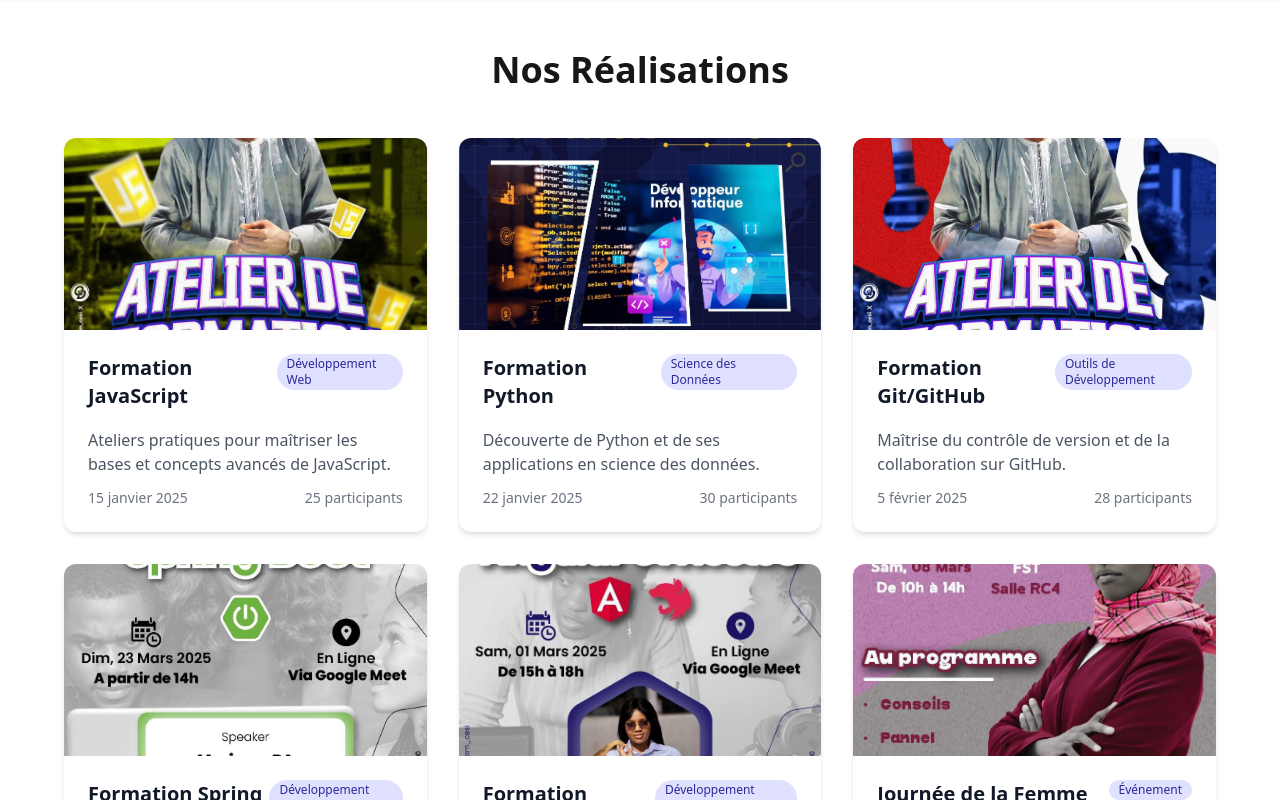
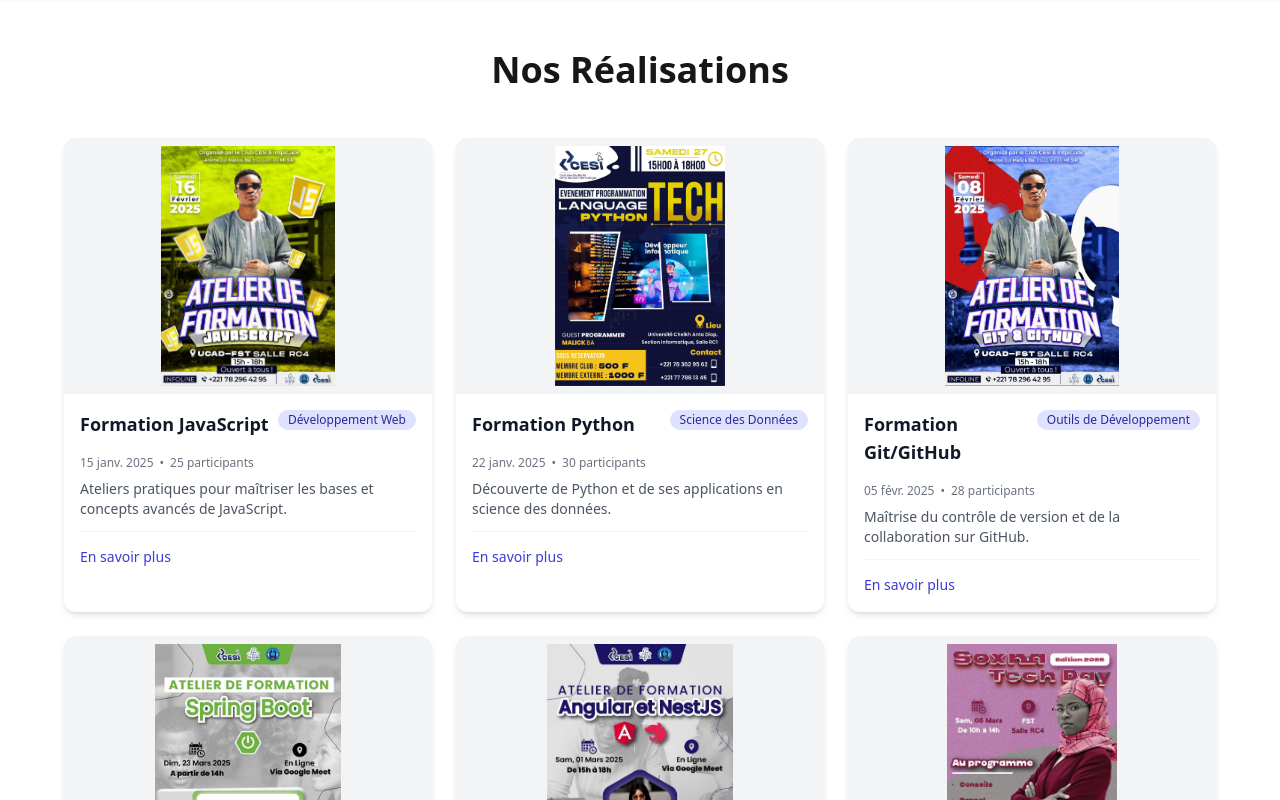
Before and after one commit to cesi-ucad/cesi-ucad, a Next.js app: page / in a window 1280 px wide. Shown: the part 3520-4320 px from the top of the page. Built offline with nearby package versions, Linux system fonts and the light colour scheme.

Commit message:
vue normale 0

```diff
--- a/src/app/page.tsx
+++ b/src/app/page.tsx
@@ -1,20 +1,20 @@
-'use client';
+"use client";
 
-import { useState, useEffect } from 'react';
-import Head from 'next/head';
-import Header from '../components/Header';
-import Footer from '../components/Footer';
-import Section from '../components/Section';
-import Card from '../components/Card';
+import { useState, useEffect } from "react";
+import Head from "next/head";
+import Header from "../components/Header";
+import Footer from "../components/Footer";
+import Section from "../components/Section";
+import Card from "../components/Card";
 // Les données sont maintenant chargées dynamiquement via des appels fetch
 
 // Fonction utilitaire pour le chargement paresseux des images
 const useLazyLoading = () => {
   useEffect(() => {
-    if ('loading' in HTMLImageElement.prototype) {
+    if ("loading" in HTMLImageElement.prototype) {
       const images = document.querySelectorAll('img[loading="lazy"]');
-      images.forEach(img => {
-        img.setAttribute('loading', 'lazy');
+      images.forEach((img) => {
+        img.setAttribute("loading", "lazy");
       });
     }
   }, []);
@@ -78,7 +78,7 @@ export default function Home() {
     const fetchData = async () => {
       try {
         // Vérifier si on est côté client
-        if (typeof window === 'undefined') {
+        if (typeof window === "undefined") {
           return;
         }
 
@@ -87,7 +87,9 @@ export default function Home() {
           try {
             const response = await fetch(url);
             if (!response.ok) {
-              console.error(`Erreur lors du chargement de ${url}: ${response.statusText}`);
+              console.error(
+                `Erreur lors du chargement de ${url}: ${response.statusText}`
+              );
               return null;
             }
             return await response.json();
@@ -98,16 +100,17 @@ export default function Home() {
         };
 
         // Charger les données en parallèle
-        const [clubData, schoolData, equipesData, realisationsData] = await Promise.all([
-          fetchWithErrorHandling('/data/club.json'),
-          fetchWithErrorHandling('/data/ecole.json'),
-          fetchWithErrorHandling('/data/equipes.json'),
-          fetchWithErrorHandling('/data/realisations.json')
-        ]);
+        const [clubData, schoolData, equipesData, realisationsData] =
+          await Promise.all([
+            fetchWithErrorHandling("/data/club.json"),
+            fetchWithErrorHandling("/data/ecole.json"),
+            fetchWithErrorHandling("/data/equipes.json"),
+            fetchWithErrorHandling("/data/realisations.json"),
+          ]);
 
         // Vérifier que les données essentielles sont présentes
         if (!clubData || !schoolData) {
-          throw new Error('Impossible de charger les données essentielles');
+          throw new Error("Impossible de charger les données essentielles");
         }
 
         // Mettre à jour les états
@@ -117,8 +120,10 @@ export default function Home() {
         setRealisations(realisationsData || []);
         setLoading(false);
       } catch (err) {
-        console.error('Erreur lors du chargement des données:', err);
-        setError('Une erreur est survenue lors du chargement des données. Veuillez réessayer.');
+        console.error("Erreur lors du chargement des données:", err);
+        setError(
+          "Une erreur est survenue lors du chargement des données. Veuillez réessayer."
+        );
         setLoading(false);
       }
     };
@@ -131,7 +136,9 @@ export default function Home() {
       <div className="min-h-screen flex items-center justify-center">
         <div className="text-center">
           <div className="animate-spin rounded-full h-12 w-12 border-b-2 border-primary-600 mx-auto"></div>
-          <p className="mt-4 text-gray-600">Chargement des données en cours...</p>
+          <p className="mt-4 text-gray-600">
+            Chargement des données en cours...
+          </p>
         </div>
       </div>
     );
@@ -142,7 +149,9 @@ export default function Home() {
       <div className="min-h-screen flex items-center justify-center">
         <div className="text-center p-6 max-w-md mx-auto bg-red-50 rounded-lg">
           <div className="text-red-600 text-4xl mb-3">⚠️</div>
-          <h2 className="text-xl font-bold text-gray-900 mb-2">Erreur de chargement</h2>
+          <h2 className="text-xl font-bold text-gray-900 mb-2">
+            Erreur de chargement
+          </h2>
           <p className="text-gray-600 mb-4">{error}</p>
           <button
             onClick={() => window.location.reload()}
@@ -159,7 +168,9 @@ export default function Home() {
     return (
       <div className="min-h-screen flex items-center justify-center">
         <div className="text-center">
-          <p className="text-gray-600">Aucune donnée disponible pour le moment.</p>
+          <p className="text-gray-600">
+            Aucune donnée disponible pour le moment.
+          </p>
         </div>
       </div>
     );
@@ -169,11 +180,23 @@ export default function Home() {
     <div className="min-h-screen bg-white">
       <Head>
         <title>CESI UCAD - Club des Étudiants de la Section Informatique</title>
-        <meta name="description" content="Découvrez le CESI UCAD, le Club des Étudiants de la Section Informatique de l'Université Cheikh Anta Diop de Dakar. Excellence académique, innovation et communauté dynamique." />
+        <meta
+          name="description"
+          content="Découvrez le CESI UCAD, le Club des Étudiants de la Section Informatique de l'Université Cheikh Anta Diop de Dakar. Excellence académique, innovation et communauté dynamique."
+        />
         <meta name="viewport" content="width=device-width, initial-scale=1.0" />
-        <meta name="keywords" content="CESI, UCAD, Club Informatique, Étudiants, Sénégal, Dakar, Université Cheikh Anta Diop" />
-        <meta property="og:title" content="CESI UCAD - Club des Étudiants de la Section Informatique" />
-        <meta property="og:description" content="Découvrez le CESI UCAD, le Club des Étudiants de la Section Informatique de l'UCAD." />
+        <meta
+          name="keywords"
+          content="CESI, UCAD, Club Informatique, Étudiants, Sénégal, Dakar, Université Cheikh Anta Diop"
+        />
+        <meta
+          property="og:title"
+          content="CESI UCAD - Club des Étudiants de la Section Informatique"
+        />
+        <meta
+          property="og:description"
+          content="Découvrez le CESI UCAD, le Club des Étudiants de la Section Informatique de l'UCAD."
+        />
         <meta property="og:type" content="website" />
         <meta property="og:url" content="https://cesi-ucad.sn" />
         <meta property="og:image" content="/images/etudiants-cesi.jpg" />
@@ -182,7 +205,10 @@ export default function Home() {
       <Header />
 
       {/* Section Hero avec image des étudiants */}
-      <section className="relative h-screen flex items-center justify-center bg-primary-900 overflow-hidden" style={{ overflow: 'hidden' }}>
+      <section
+        className="relative h-screen flex items-center justify-center bg-primary-900 overflow-hidden"
+        style={{ overflow: "hidden" }}
+      >
         {/* Image de fond */}
         <div className="absolute inset-0 z-0">
           <img
@@ -190,11 +216,11 @@ export default function Home() {
             alt="Étudiants membres du CESI UCAD"
             className="w-full h-full object-cover"
             style={{
-              filter: 'brightness(0.7) contrast(1.1)',
-              objectPosition: 'center 20%',
-              marginTop: '-10%',
-              height: '110%',
-              width: '100%'
+              filter: "brightness(0.7) contrast(1.1)",
+              objectPosition: "center 20%",
+              marginTop: "-10%",
+              height: "110%",
+              width: "100%",
             }}
             loading="eager"
           />
@@ -212,8 +238,9 @@ export default function Home() {
             <span className="block text-white mt-2">CESI UCAD</span>
           </h1>
           <p className="mt-6 max-w-2xl mx-auto text-xl text-white sm:text-2xl md:mt-8 md:max-w-3xl">
-            Le Club des Étudiants de la Section Informatique de l'UCAD.
-            Une communauté dynamique dédiée à l'excellence académique et à l'innovation technologique.
+            Le Club des Étudiants de la Section Informatique de l'UCAD. Une
+            communauté dynamique dédiée à l'excellence académique et à
+            l'innovation technologique.
           </p>
           <div className="mt-10 max-w-md mx-auto sm:flex sm:justify-center md:mt-12 space-y-4 sm:space-y-0 sm:space-x-6">
             <div>
@@ -237,8 +264,18 @@ export default function Home() {
           {/* Flèche de défilement */}
           <div className="absolute bottom-10 left-1/2 transform -translate-x-1/2 animate-bounce">
             <a href="#a-propos" className="text-white">
-              <svg className="w-8 h-8" fill="none" stroke="currentColor" viewBox="0 0 24 24">
-                <path strokeLinecap="round" strokeLinejoin="round" strokeWidth="2" d="M19 14l-7 7m0 0l-7-7m7 7V3" />
+              <svg
+                className="w-8 h-8"
+                fill="none"
+                stroke="currentColor"
+                viewBox="0 0 24 24"
+              >
+                <path
+                  strokeLinecap="round"
+                  strokeLinejoin="round"
+                  strokeWidth="2"
+                  d="M19 14l-7 7m0 0l-7-7m7 7V3"
+                />
               </svg>
             </a>
           </div>
@@ -249,7 +286,9 @@ export default function Home() {
       <section id="a-propos" className="py-16 bg-white">
         <div className="max-w-7xl mx-auto px-4 sm:px-6 lg:px-8">
           <div className="lg:text-center">
-            <h2 className="text-base text-primary-600 font-semibold tracking-wide uppercase">Notre Club</h2>
+            <h2 className="text-base text-primary-600 font-semibold tracking-wide uppercase">
+              Notre Club
+            </h2>
             <p className="mt-2 text-3xl leading-8 font-extrabold tracking-tight text-gray-900 sm:text-4xl">
               {club?.nom}
             </p>
@@ -270,9 +309,7 @@ export default function Home() {
                     className="h-full flex flex-col"
                   >
                     <div className="flex-1 flex flex-col">
-                      <div className="mt-4 mb-2">
-                        {/* Icône supprimée */}
-                      </div>
+                      <div className="mt-4 mb-2">{/* Icône supprimée */}</div>
                     </div>
                   </Card>
                 ))}
@@ -290,9 +327,7 @@ export default function Home() {
                     className="h-full flex flex-col"
                   >
                     <div className="flex-1 flex flex-col">
-                      <div className="mt-4 mb-2">
-                        {/* Icône supprimée */}
-                      </div>
+                      <div className="mt-4 mb-2">{/* Icône supprimée */}</div>
                     </div>
                   </Card>
                 ))}
@@ -310,9 +345,7 @@ export default function Home() {
                     className="h-full flex flex-col"
                   >
                     <div className="flex-1 flex flex-col">
-                      <div className="mt-4 mb-2">
-                        {/* Icône supprimée */}
-                      </div>
+                      <div className="mt-4 mb-2">{/* Icône supprimée */}</div>
                     </div>
                   </Card>
                 ))}
@@ -330,18 +363,23 @@ export default function Home() {
             alt="Étudiants du CESI UCAD"
             className="w-full h-full object-cover"
             style={{
-              filter: 'brightness(0.7) contrast(1.1)',
-              objectPosition: 'center 20%',
-              objectFit: 'cover',
-              width: '100%',
-              height: '100%'
+              filter: "brightness(0.7) contrast(1.1)",
+              objectPosition: "center 20%",
+              objectFit: "cover",
+              width: "100%",
+              height: "100%",
             }}
             loading="lazy"
           />
           <div className="absolute inset-0 flex items-center justify-center">
             <div className="text-center px-4">
-              <h2 className="text-3xl font-bold text-white sm:text-4xl">Rejoignez notre communauté</h2>
-              <p className="mt-4 text-xl text-white max-w-2xl">Découvrez un environnement dynamique dédié à l'excellence académique et à l'innovation</p>
+              <h2 className="text-3xl font-bold text-white sm:text-4xl">
+                Rejoignez notre communauté
+              </h2>
+              <p className="mt-4 text-xl text-white max-w-2xl">
+                Découvrez un environnement dynamique dédié à l'excellence
+                académique et à l'innovation
+              </p>
             </div>
           </div>
         </div>
@@ -361,11 +399,16 @@ export default function Home() {
                       loading="lazy"
                     />
                   </div>
-                  <h3 className="text-xl font-bold text-gray-900 mb-2">InspiCode</h3>
-                  <p className="text-primary-600 font-medium mb-4">Développement & Innovation</p>
+                  <h3 className="text-xl font-bold text-gray-900 mb-2">
+                    InspiCode
+                  </h3>
+                  <p className="text-primary-600 font-medium mb-4">
+                    Développement & Innovation
+                  </p>
                   <p className="text-gray-600">
-                    L'équipe dédiée au développement web, mobile et à l'innovation technologique.
-                    Nous transformons les idées en solutions numériques performantes.
+                    L'équipe dédiée au développement web, mobile et à
+                    l'innovation technologique. Nous transformons les idées en
+                    solutions numériques performantes.
                   </p>
                 </div>
               </div>
@@ -384,10 +427,13 @@ export default function Home() {
                     />
                   </div>
                   <h3 className="text-xl font-bold text-gray-900 mb-2">skAi</h3>
-                  <p className="text-primary-600 font-medium mb-4">Intelligence Artificielle</p>
+                  <p className="text-primary-600 font-medium mb-4">
+                    Intelligence Artificielle
+                  </p>
                   <p className="text-gray-600">
-                    Spécialistes en intelligence artificielle et science des données.
-                    Nous explorons les possibilités de l'IA pour résoudre des problèmes complexes.
+                    Spécialistes en intelligence artificielle et science des
+                    données. Nous explorons les possibilités de l'IA pour
+                    résoudre des problèmes complexes.
                   </p>
                 </div>
               </div>
@@ -400,35 +446,81 @@ export default function Home() {
             {loading ? (
               <div className="text-center py-12">
                 <div className="animate-spin rounded-full h-12 w-12 border-b-2 border-primary-600 mx-auto"></div>
-                <p className="mt-4 text-gray-600">Chargement des réalisations...</p>
+                <p className="mt-4 text-gray-600">
+                  Chargement des réalisations...
+                </p>
               </div>
             ) : error ? (
               <div className="text-center py-12 text-red-600">
                 <p>Erreur lors du chargement des réalisations : {error}</p>
               </div>
             ) : (
-              <div className="grid grid-cols-1 md:grid-cols-2 lg:grid-cols-3 gap-8 mt-12">
+              <div className="grid grid-cols-1 sm:grid-cols-2 lg:grid-cols-3 gap-6 mt-12">
                 {realisations.map((realisation) => (
-                  <div key={realisation.id} className="bg-white rounded-xl shadow-md overflow-hidden hover:shadow-lg transition-shadow duration-300">
-                    <div className="h-48 overflow-hidden">
+                  <div
+                    key={realisation.id}
+                    className="bg-white rounded-xl shadow-md overflow-hidden hover:shadow-lg transition-shadow duration-300 flex flex-col h-full"
+                  >
+                    {/* Image en pleine largeur avec hauteur ajustée */}
+                    <div className="w-full h-64 overflow-hidden bg-gray-100">
                       <img
                         src={`/images/${realisation.image}`}
                         alt={realisation.titre}
-                        className="w-full h-full object-cover"
+                        className="w-full h-full object-contain object-center p-2"
                         loading="lazy"
+                        onError={(e) => {
+                          const target = e.target as HTMLImageElement;
+                          target.onerror = null;
+                          target.src = "/images/etudiants-cesi.jpg";
+                        }}
                       />
                     </div>
-                    <div className="p-6">
-                      <div className="flex justify-between items-start mb-2">
-                        <h3 className="text-xl font-bold text-gray-900">{realisation.titre}</h3>
-                        <span className="inline-flex items-center px-2.5 py-0.5 rounded-full text-xs font-medium bg-primary-100 text-primary-800">
+
+                    {/* Contenu de la carte - version plus compacte */}
+                    <div className="p-4 flex-1 flex flex-col">
+                      <div className="flex justify-between items-start gap-2">
+                        <h3
+                          className="text-lg font-semibold text-gray-900 line-clamp-2"
+                          title={realisation.titre}
+                        >
+                          {realisation.titre}
+                        </h3>
+                        <span className="flex-shrink-0 inline-flex items-center px-2.5 py-0.5 rounded-full text-xs font-medium bg-primary-100 text-primary-800">
                           {realisation.domaine}
                         </span>
                       </div>
-                      <p className="text-gray-600 mb-3">{realisation.description}</p>
-                      <div className="flex justify-between items-center text-sm text-gray-500">
-                        <span>{new Date(realisation.date).toLocaleDateString('fr-FR', { day: 'numeric', month: 'long', year: 'numeric' })}</span>
+
+                      <div className="mt-2 text-xs text-gray-500 flex items-center">
+                        <span>
+                          {new Date(realisation.date).toLocaleDateString(
+                            "fr-FR",
+                            {
+                              day: "2-digit",
+                              month: "short",
+                              year: "numeric",
+                            }
+                          )}
+                        </span>
+                        <span className="mx-1.5">•</span>
                         <span>{realisation.participants} participants</span>
+                      </div>
+
+                      <p
+                        className="mt-2 text-sm text-gray-600 line-clamp-3"
+                        title={realisation.description}
+                      >
+                        {realisation.description}
+                      </p>
+
+                      <div className="mt-3 pt-3 border-t border-gray-100">
+                        <button
+                          className="text-primary-600 hover:text-primary-800 text-sm font-medium focus:outline-none focus:ring-2 focus:ring-primary-500 focus:ring-offset-2 rounded"
+                          onClick={() => {
+                            console.log("Voir plus pour :", realisation.titre);
+                          }}
+                        >
+                          En savoir plus
+                        </button>
                       </div>
                     </div>
                   </div>
```
Also changed, not shown: src/app/contact/page.tsx (added, +127 -0 lines), src/app/realisations/page.tsx (+32 -21 lines).
